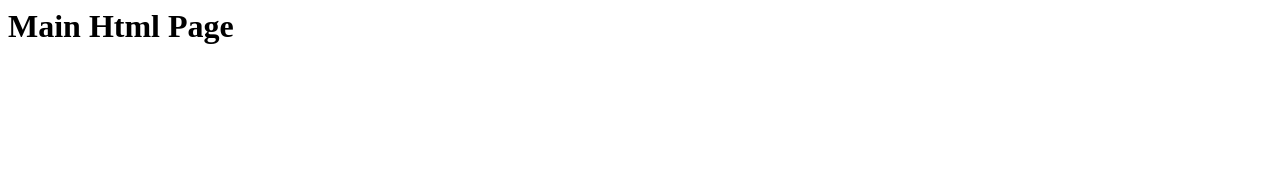
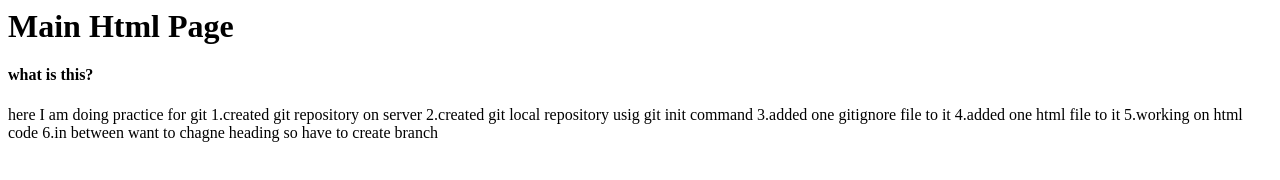
Before and after one commit to keshav-chaure/git-demo, a plain HTML site: page index.html in a window 1280 px wide. Drawn offline with Linux system fonts and the light colour scheme.

Commit message:
written some html

```diff
--- a/index.html
+++ b/index.html
@@ -6,5 +6,18 @@
     </head>
     <body>
         <h1>Main Html Page</h1>
+        <div>
+            <h4>what is this?</h4>
+            <p>here I am doing practice for git
+            1.created git repository on server
+            2.created git local repository usig git init command
+            3.added one gitignore file to it
+            4.added one html file to it
+            5.working on html code
+            6.in between want to chagne heading so have to create branch
+
+
+            </p>
+        </div>
     </body>
 </html>
```
